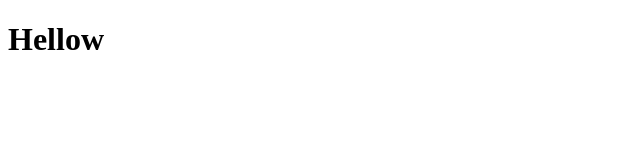
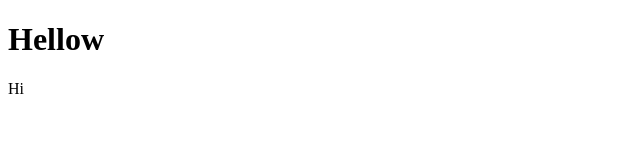
Before and after one commit to Shahidaameen123/datewithgit-sample, a plain HTML site: page index.html in a window 1280 px wide. Shown: the full height of the page, 0-640 px from the left. Drawn offline with Linux system fonts and the light colour scheme.

Commit message:
added some messages

```diff
--- a/index.html
+++ b/index.html
@@ -7,5 +7,6 @@
 </head>
 <body>
     <h1>Hellow</h1>
+    <hi>Hi</hi>
 </body>
 </html>
```
